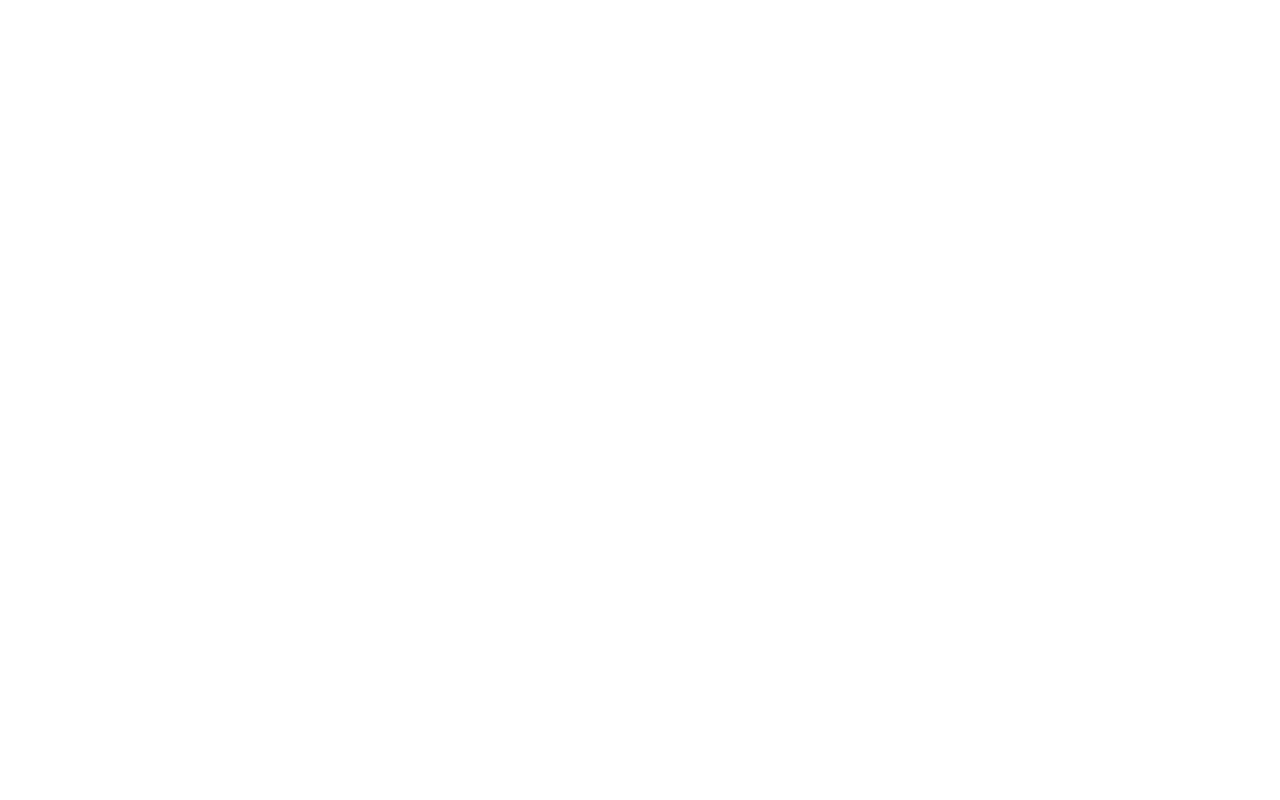
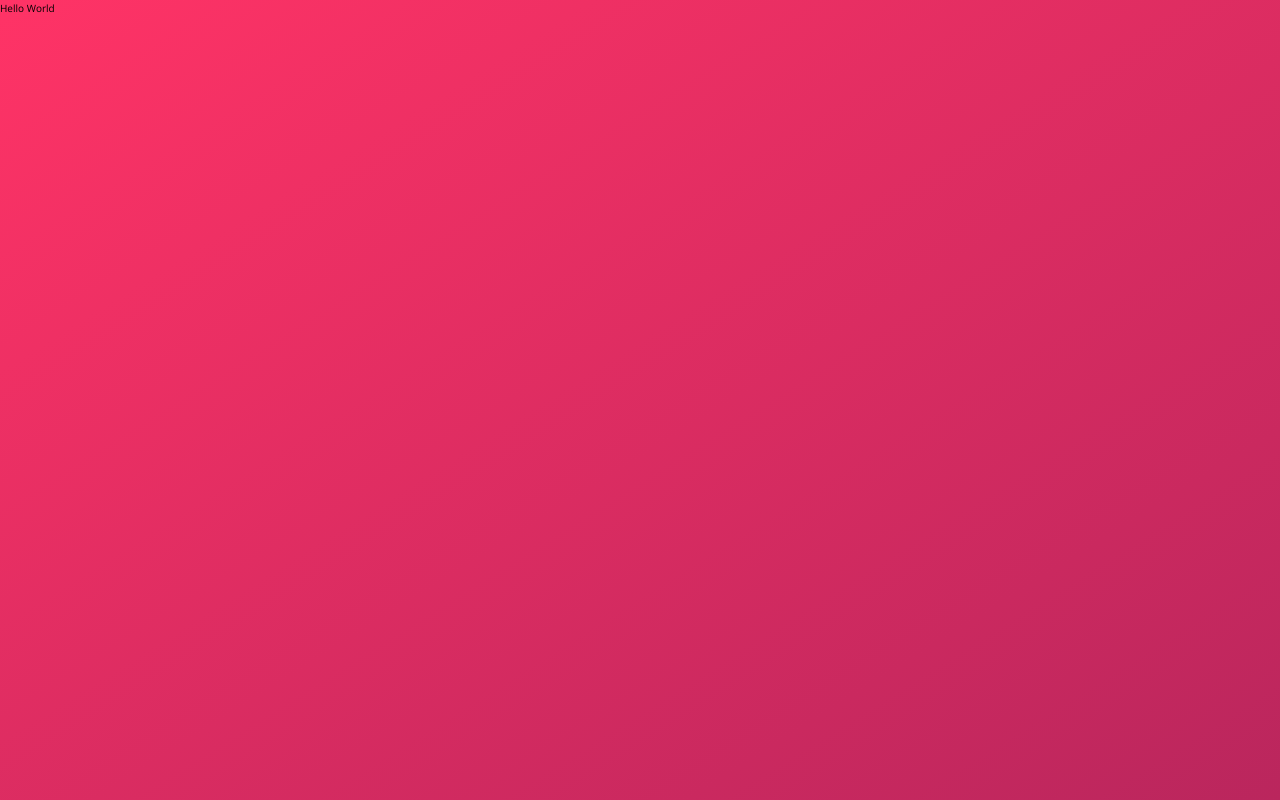
Before and after one commit to chshahid119/hotel-trillo, a website: page index.html in a window 1280 px wide. Drawn offline with nearby package versions, Linux system fonts and the light colour scheme.

Commit message:
base settings and global resets added

```diff
--- a/index.html
+++ b/index.html
@@ -11,6 +11,6 @@
         <title>trillo &mdash; Your all-in-one booking app</title>
     </head>
     <body>
-
+        Hello World
     </body>
 </html>
--- /dev/null
+++ b/sass/_base.scss
@@ -0,0 +1,57 @@
+/*
+COLORS
+
+Primary: #eb2f64
+Primary light: #FF3366
+Primary dark: #BA265D
+
+Grey light 1: #faf9f9
+Grey light 2: #f4f2f2
+Grey light 3: #f0eeee
+Grey light 4: #ccc
+
+Grey dark 1: #333
+Grey dark 2: #777
+Grey dark 3: #999
+
+*/
+:root{
+    --color-primary: #eb2f64;
+    --color-primary-light:#FF3366;
+    --color-primary-dark:#BA265D;
+
+    --color-Grey-light-1: #faf9f9;
+    --color-Grey-light-2: #f4f2f2;
+    --color-Grey-light-3: #f0eeee;
+    --color-Grey-light-4: #ccc;
+
+    --color-Grey-dark-1: #333;
+    --color-Grey-dark-2: #777;
+    --color-Grey-dark-3: #999;
+}
+
+*{
+    margin: 0;
+    padding: 0;
+}
+*,
+*::before,
+*::after{
+    box-sizing: inherit;
+}
+html{
+    box-sizing: border-box;
+    font-size: 62.5%; // 1 rem=10px==>10px/16px=0.62*100=52.5%
+}
+
+body{
+    font-family: 'Open Sans',sans-serif;
+    font-weight: 400;
+    line-height: 1.6;
+    color: var(--color-Grey-dark-2);
+    background-image: linear-gradient(to right bottom , var(--color-primary-light), var(--color-primary-dark));
+    background-size: cover;
+    background-repeat: no-repeat;
+
+    min-height: 100vh;
+}
--- a/sass/main.scss
+++ b/sass/main.scss
@@ -1,17 +1,3 @@
-/*
-COLORS
-
-Primary: #eb2f64
-Primary light: #FF3366
-Primary dark: #BA265D
-
-Grey light 1: #faf9f9
-Grey light 2: #f4f2f2
-Grey light 3: #f0eeee
-Grey light 4: #ccc
-
-Grey dark 1: #333
-Grey dark 2: #777
-Grey dark 3: #999
-
-*/
+@import "base";
+@import "layout";
+@import "components";
```
Also changed, not shown: package.json (+5 -3 lines), css/style.css, sass/_components.scss (added), sass/_layout.scss (added), 1 other file.
